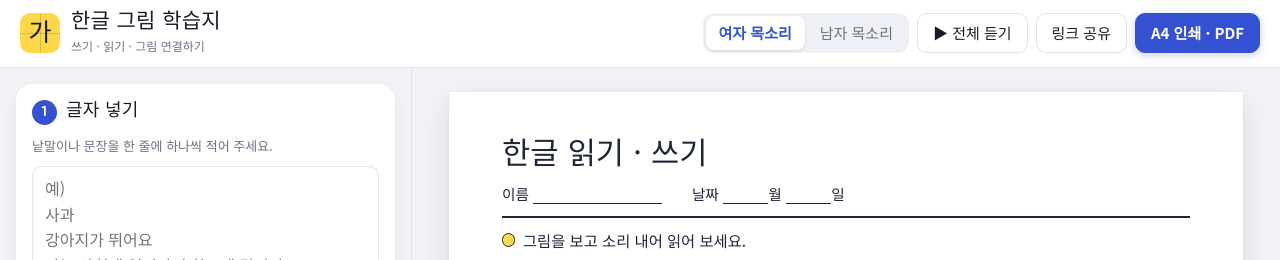
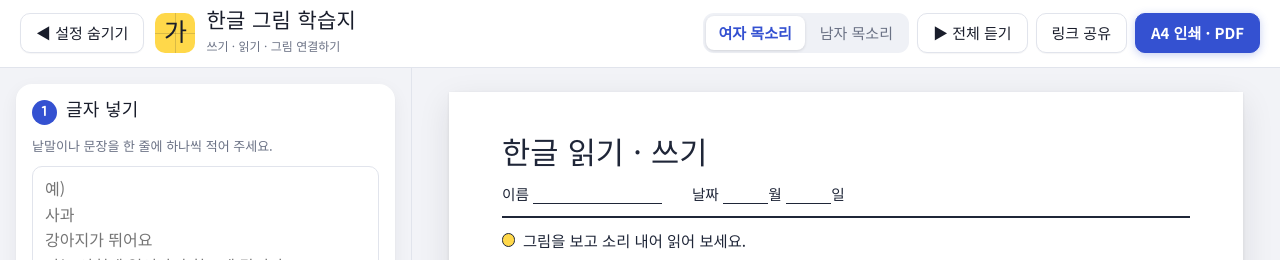
Before and after one commit to cmhsong/hangul-picture-worksheet, a plain HTML site: page index.html in a window 1280 px wide. Shown: the top 260 px of the page. Drawn offline with Linux system fonts and the light colour scheme; a web font is replaced by a local one.

Commit message:
왼쪽 설정 칸 숨기기/열기 단추 추가
Co-Authored-By: Claude Fable 5.2 <noreply@anthropic.com>

```diff
--- a/css/style.css
+++ b/css/style.css
@@ -124,6 +124,8 @@ main { flex: 1; min-height: 0; display: flex; }
   border-right: 1px solid var(--line);
 }
 .stage { flex: 1; min-width: 0; overflow: auto; padding: 24px 20px 90px; }
+.panel-closed .panel { display: none; }
+.panel-closed #btnPanel { background: var(--accent-soft); border-color: var(--accent); color: var(--accent); font-weight: 700; }
 
 .step {
   padding: 16px; display: flex; flex-direction: column; gap: 11px;
--- a/index.html
+++ b/index.html
@@ -14,6 +14,7 @@
 
 <header class="top no-print">
   <div class="brand">
+    <button type="button" class="btn edit-only" id="btnPanel" aria-controls="panel" aria-expanded="true">◀ 설정 숨기기</button>
     <span class="logo" aria-hidden="true">가</span>
     <div>
       <strong>한글 그림 학습지</strong>
@@ -33,7 +34,7 @@
 </header>
 
 <main>
-  <aside class="panel no-print edit-only" aria-label="학습지 만들기">
+  <aside class="panel no-print edit-only" id="panel" aria-label="학습지 만들기">
 
     <section class="step">
       <h2><span class="num">1</span>글자 넣기</h2>
--- a/js/app.js
+++ b/js/app.js
@@ -929,6 +929,19 @@ function bind() {
     render();
   };
 
+  // 왼쪽 설정 칸: 필요할 때만 열어 쓴다 (이 기기에 기억)
+  const setPanel = open => {
+    document.body.classList.toggle('panel-closed', !open);
+    const b = $('#btnPanel');
+    b.textContent = open ? '◀ 설정 숨기기' : '▶ 설정 열기';
+    b.setAttribute('aria-expanded', String(open));
+    fitZoom();
+    try { localStorage.setItem(LS_KEY + '-panel', open ? '1' : '0'); } catch (e) { /* 기억 못 해도 동작 */ }
+  };
+  $('#btnPanel').onclick = () => setPanel(document.body.classList.contains('panel-closed'));
+  let panelOpen = true;
+  try { panelOpen = localStorage.getItem(LS_KEY + '-panel') !== '0'; } catch (e) { /* 처음 */ }
+  setPanel(panelOpen);
   bindLinking();
   window.addEventListener('resize', fitZoom);
   window.addEventListener('beforeprint', stopSpeak);
```
